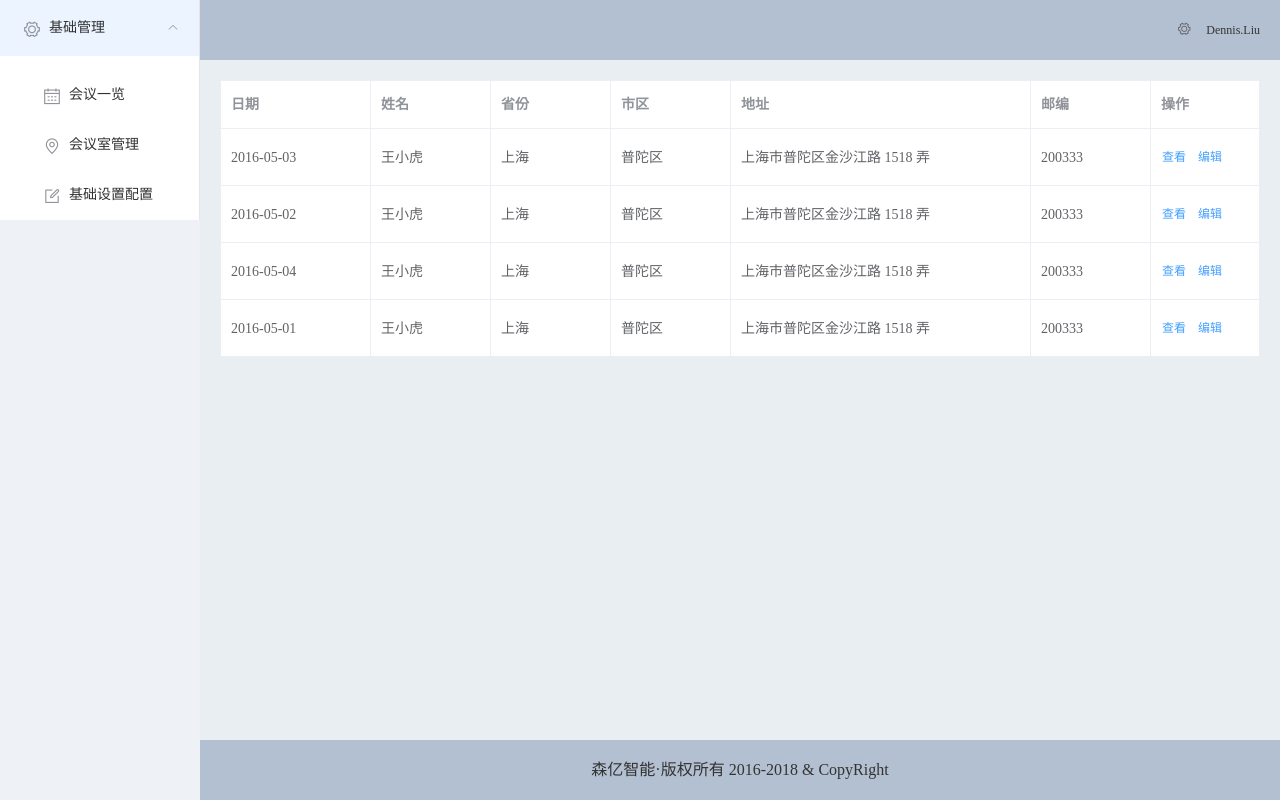
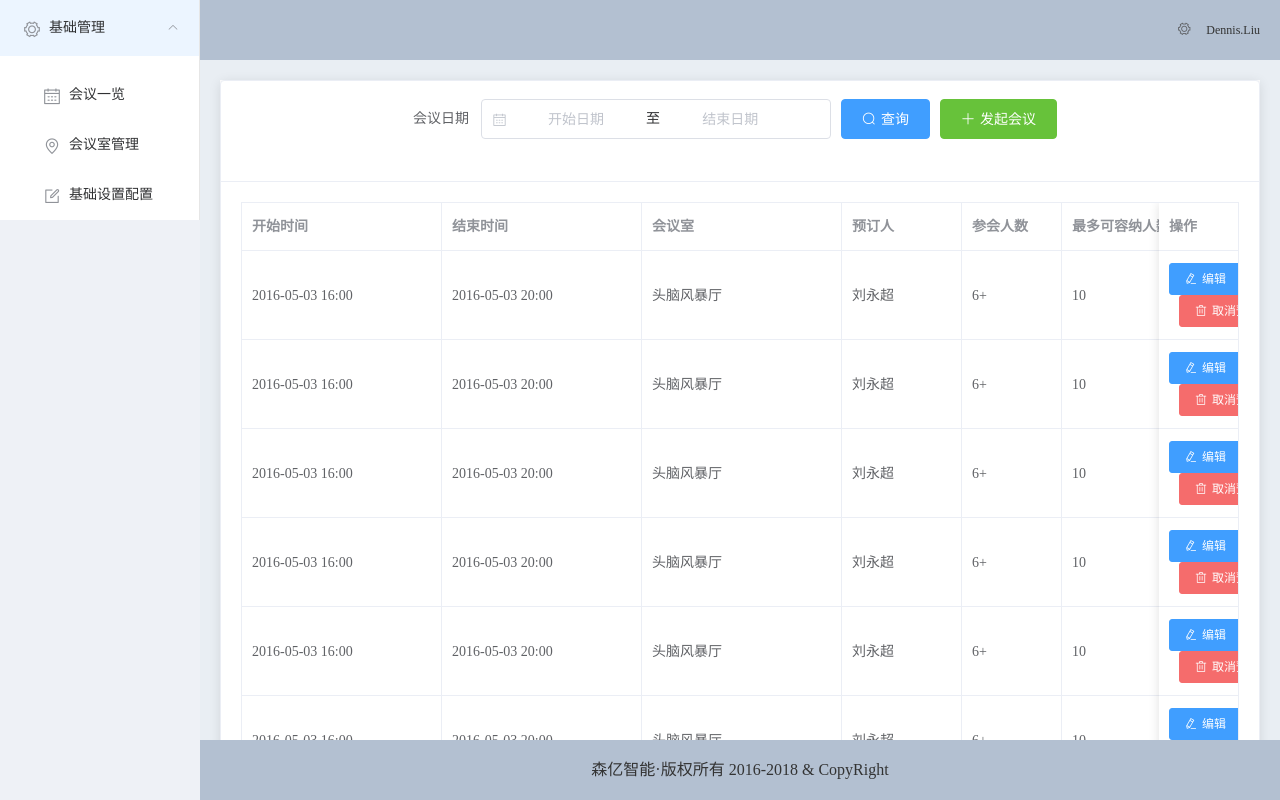
Before and after one commit to mrbeans/SoMuchMeeting, a Vue app in the folder src/somuchmeeting-ui/: page /#/ in a window 1280 px wide. Built offline with nearby package versions, Linux system fonts and the light colour scheme.

Commit message:
index V1

```diff
--- a/src/somuchmeeting-ui/src/view/index.vue
+++ b/src/somuchmeeting-ui/src/view/index.vue
@@ -1,19 +1,39 @@
 <template>
   <div class="common-bg">
-    <el-table :data="tableData" border style="width: 100%">
-      <el-table-column fixed prop="date" label="日期" width="150"></el-table-column>
-      <el-table-column prop="name" label="姓名" width="120"></el-table-column>
-      <el-table-column prop="province" label="省份" width="120"></el-table-column>
-      <el-table-column prop="city" label="市区" width="120"></el-table-column>
-      <el-table-column prop="address" label="地址" width="300"></el-table-column>
-      <el-table-column prop="zip" label="邮编" width="120"></el-table-column>
+    <el-card class="box-card">
+      <div slot="header" class="clearfix">
+        <el-form :inline="true" :model="formInline" class="demo-form-inline">
+          <el-form-item label="会议日期">
+            <el-date-picker v-model="value7" type="daterange" align="right" unlink-panels range-separator="至" start-placeholder="开始日期"
+              end-placeholder="结束日期" :picker-options="pickerOptions2">
+            </el-date-picker>
+          </el-form-item>
+          <el-form-item>
+            <el-button type="primary" @click="onSubmit" icon="el-icon-search">查询</el-button>
+            <el-button type="success" @click="onSubmit" icon="el-icon-plus">发起会议</el-button>
+          </el-form-item>
+        </el-form>
+      </div>
+      <div class="text item">
+        <el-table :data="meeting_data" border style="width: 100%">
+          <el-table-column fixed prop="start_time" label="开始时间" width="200"></el-table-column>
+          <el-table-column fixed prop="end_time" label="结束时间" width="200"></el-table-column>
+          <el-table-column prop="board_room" label="会议室" width="200"></el-table-column>
+          <el-table-column prop="booked_by" label="预订人" width="120"></el-table-column>
+          <el-table-column prop="partake_count" label="参会人数" width="100"></el-table-column>
+          <el-table-column prop="max_count" label="最多可容纳人数" width="200"></el-table-column>
+          <el-table-column prop="create_time" label="预定时间" width="200"></el-table-column>
           <el-table-column fixed="right" label="操作" width="*">
             <template slot-scope="scope">
-          <el-button @click="handleClick(scope.row)" type="text" size="small">查看</el-button>
-          <el-button type="text" size="small">编辑</el-button>
+                <el-button type="primary" icon="el-icon-edit" size="small">编辑</el-button>
+                <el-button type="danger" icon="el-icon-delete" size="small">取消预定</el-button>
+              <!-- <el-button @click="handleClick(scope.row)" type="text" size="small">编辑</el-button> -->
+              <!-- <el-button type="text" size="small">取消预定</el-button> -->
             </template>
           </el-table-column>
         </el-table>
+      </div>
+    </el-card>
   </div>
 </template>
 <script>
@@ -26,36 +46,84 @@ export default {
     },
     data() {
       return {
-        tableData: [{
-            date: '2016-05-03',
-            name: '王小虎',
-            province: '上海',
-            city: '普陀区',
-            address: '上海市普陀区金沙江路 1518 弄',
-            zip: 200333
+        pickerOptions2: {
+          shortcuts: [{
+            text: '最近一周',
+            onClick(picker) {
+              const end = new Date();
+              const start = new Date();
+              start.setTime(start.getTime() - 3600 * 1000 * 24 * 7);
+              picker.$emit('pick', [start, end]);
+            }
           }, {
-            date: '2016-05-02',
-            name: '王小虎',
-            province: '上海',
-            city: '普陀区',
-            address: '上海市普陀区金沙江路 1518 弄',
-            zip: 200333
+            text: '最近一个月',
+            onClick(picker) {
+              const end = new Date();
+              const start = new Date();
+              start.setTime(start.getTime() - 3600 * 1000 * 24 * 30);
+              picker.$emit('pick', [start, end]);
+            }
           }, {
-            date: '2016-05-04',
-            name: '王小虎',
-            province: '上海',
-            city: '普陀区',
-            address: '上海市普陀区金沙江路 1518 弄',
-            zip: 200333
-        }, {
-            date: '2016-05-01',
-            name: '王小虎',
-            province: '上海',
-            city: '普陀区',
-            address: '上海市普陀区金沙江路 1518 弄',
-            zip: 200333
+            text: '最近三个月',
+            onClick(picker) {
+              const end = new Date();
+              const start = new Date();
+              start.setTime(start.getTime() - 3600 * 1000 * 24 * 90);
+              picker.$emit('pick', [start, end]);
+            }
+          }]
+        },
+        meeting_data: [{
+          start_time: '2016-05-03 16:00',
+          end_time:'2016-05-03 20:00',
+          board_room: '头脑风暴厅',
+          booked_by: '刘永超',
+          partake_count: '6+',
+          max_count: 10,
+          create_time:'2016-05-02 20:06'
+        },{
+          start_time: '2016-05-03 16:00',
+          end_time:'2016-05-03 20:00',
+          board_room: '头脑风暴厅',
+          booked_by: '刘永超',
+          partake_count: '6+',
+          max_count: 10,
+          create_time:'2016-05-02 20:06'
+        },{
+          start_time: '2016-05-03 16:00',
+          end_time:'2016-05-03 20:00',
+          board_room: '头脑风暴厅',
+          booked_by: '刘永超',
+          partake_count: '6+',
+          max_count: 10,
+          create_time:'2016-05-02 20:06'
+        },{
+          start_time: '2016-05-03 16:00',
+          end_time:'2016-05-03 20:00',
+          board_room: '头脑风暴厅',
+          booked_by: '刘永超',
+          partake_count: '6+',
+          max_count: 10,
+          create_time:'2016-05-02 20:06'
+        },{
+          start_time: '2016-05-03 16:00',
+          end_time:'2016-05-03 20:00',
+          board_room: '头脑风暴厅',
+          booked_by: '刘永超',
+          partake_count: '6+',
+          max_count: 10,
+          create_time:'2016-05-02 20:06'
+        },{
+          start_time: '2016-05-03 16:00',
+          end_time:'2016-05-03 20:00',
+          board_room: '头脑风暴厅',
+          booked_by: '刘永超',
+          partake_count: '6+',
+          max_count: 10,
+          create_time:'2016-05-02 20:06'
         }]
       }
     }
   }
+
 </script>
```
Lines whose indentation alone changed are shown as unchanged.
